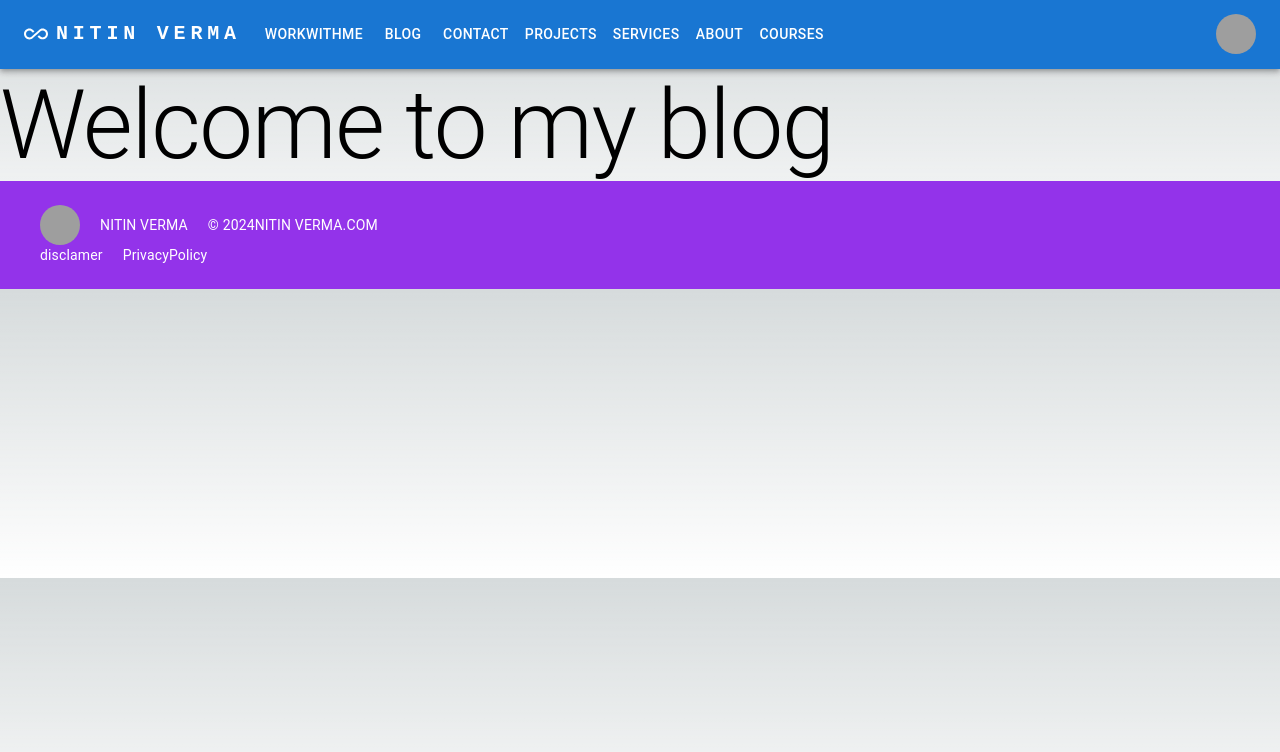
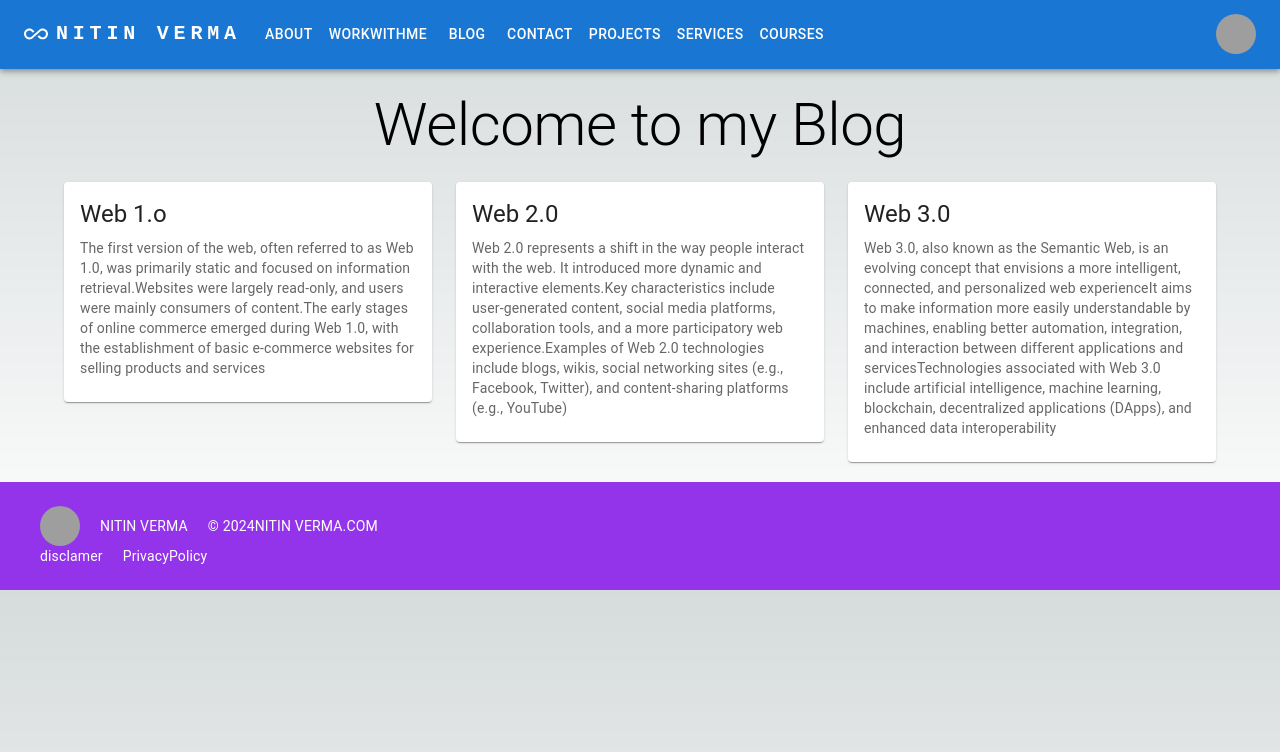
Before and after one commit to NITIN-VERMA-afk/My-website, a Next.js app: page /Blog in a window 1280 px wide. Shown: the top 752 px of the page. Built offline with nearby package versions, Linux system fonts and the light colour scheme; grey boxes are pictures that could not be loaded.

Commit message:
uiUpdate

```diff
--- a/src/app/Blog/page.tsx
+++ b/src/app/Blog/page.tsx
@@ -1,14 +1,54 @@
-import { Typography } from '@mui/material'
-import React from 'react'
-
-const page = () => {
-  return (
-    <>
-    <Typography variant='h1'>Welcome to my blog</Typography>
 
 
-    </>
-  )
-}
+import React from 'react';
+import Head from 'next/head';
+import { Container, Typography, Grid, Card, CardContent } from '@mui/material';
 
-export default page
+const Blog = () => {
+
+  const blogPosts = [
+    {
+      title: 'Web 1.o',
+      content: 'The first version of the web, often referred to as Web 1.0, was primarily static and focused on information retrieval.Websites were largely read-only, and users were mainly consumers of content.The early stages of online commerce emerged during Web 1.0, with the establishment of basic e-commerce websites for selling products and services',
+    },
+    {
+      title: 'Web 2.0',
+      content: 'Web 2.0 represents a shift in the way people interact with the web. It introduced more dynamic and interactive elements.Key characteristics include user-generated content, social media platforms, collaboration tools, and a more participatory web experience.Examples of Web 2.0 technologies include blogs, wikis, social networking sites (e.g., Facebook, Twitter), and content-sharing platforms (e.g., YouTube)',
+    },
+
+    {
+      title: 'Web 3.0',
+      content: 'Web 3.0, also known as the Semantic Web, is an evolving concept that envisions a more intelligent, connected, and personalized web experienceIt aims to make information more easily understandable by machines, enabling better automation, integration, and interaction between different applications and servicesTechnologies associated with Web 3.0 include artificial intelligence, machine learning, blockchain, decentralized applications (DApps), and enhanced data interoperability',
+    },
+
+  ];
+
+  return (
+    <Container className="m-5">
+      <Head>
+        <title>my blog Blog</title>
+      </Head>
+      <Typography variant="h2" component="h1" align="center" gutterBottom>
+        Welcome to my Blog
+      </Typography>
+      <Grid container spacing={3}>
+        {blogPosts.map((post, index) => (
+          <Grid item key={index} xs={12} sm={6} md={4}>
+            <Card>
+              <CardContent>
+                <Typography variant="h5" component="div" gutterBottom>
+                  {post.title}
+                </Typography>
+                <Typography variant="body2" color="text.secondary">
+                  {post.content}
+                </Typography>
+              </CardContent>
+            </Card>
+          </Grid>
+        ))}
+      </Grid>
+    </Container>
+  );
+};
+
+export default Blog;
--- a/src/app/about/page.tsx
+++ b/src/app/about/page.tsx
@@ -45,7 +45,7 @@ const About = () => {
           <InfoIcon />
         </Box>
         <Typography variant="h1">About me</Typography>
-        <Typography variant="subtitle1">its a intro</Typography>
+        <Typography variant="subtitle1">intro</Typography>
       </Box>
       <Box className="mx-32 my-5" >
         <Typography variant="subtitle1">
--- a/src/app/components/Navbar.tsx
+++ b/src/app/components/Navbar.tsx
@@ -17,7 +17,7 @@ import MenuItem from "@mui/material/MenuItem";
 import AllInclusiveIcon from "@mui/icons-material/AllInclusive";
 import Link from "next/link";
 
-const pages = [ "Workwithme", "Blog","contact","projects","services","about","courses"];
+const pages = [ "about","Workwithme", "Blog","contact","projects","Services","courses"];
 const settings = ["Profile", "Account", "Dashboard", "Logout"];
 
 function Navbar() {
--- a/src/app/projects/page.tsx
+++ b/src/app/projects/page.tsx
@@ -3,8 +3,11 @@
 import { styled } from "@mui/material/styles";
 import Box from "@mui/material/Box";
 import Paper from "@mui/material/Paper";
-import Grid from "@mui/material/Unstable_Grid2";
+import Grid from '@mui/material/Grid';
+
+
 import GitProjectCard from "../components/GridprojectCard";
+
 
 const projects = [
   {
@@ -45,7 +48,7 @@ const projects = [
   },
 ];
 
-const Item = styled(Paper)(({ theme }) => ({
+const Item = styled(Paper)(({ theme }):any => ({
   backgroundColor: theme.palette.mode === "dark" ? "#1A2027" : "#fff",
   ...theme.typography.body2,
   padding: theme.spacing(1),
```
